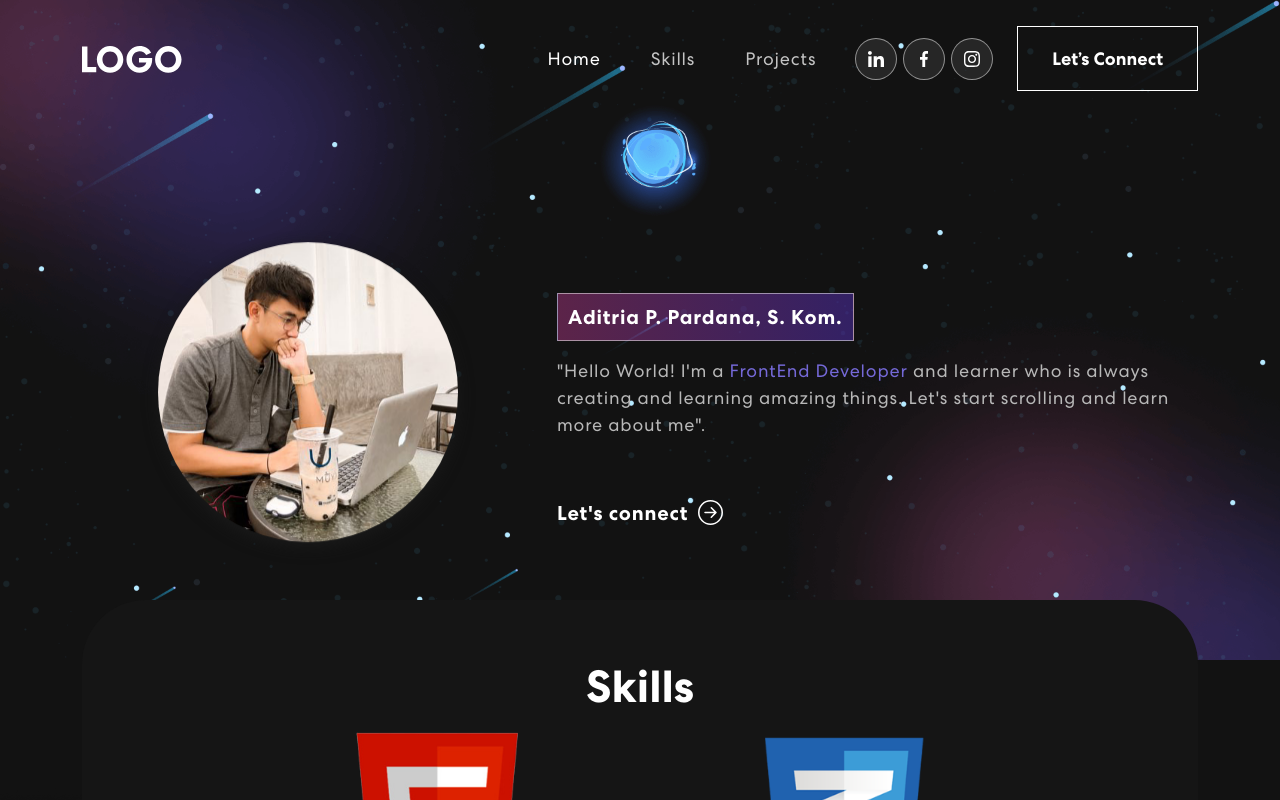
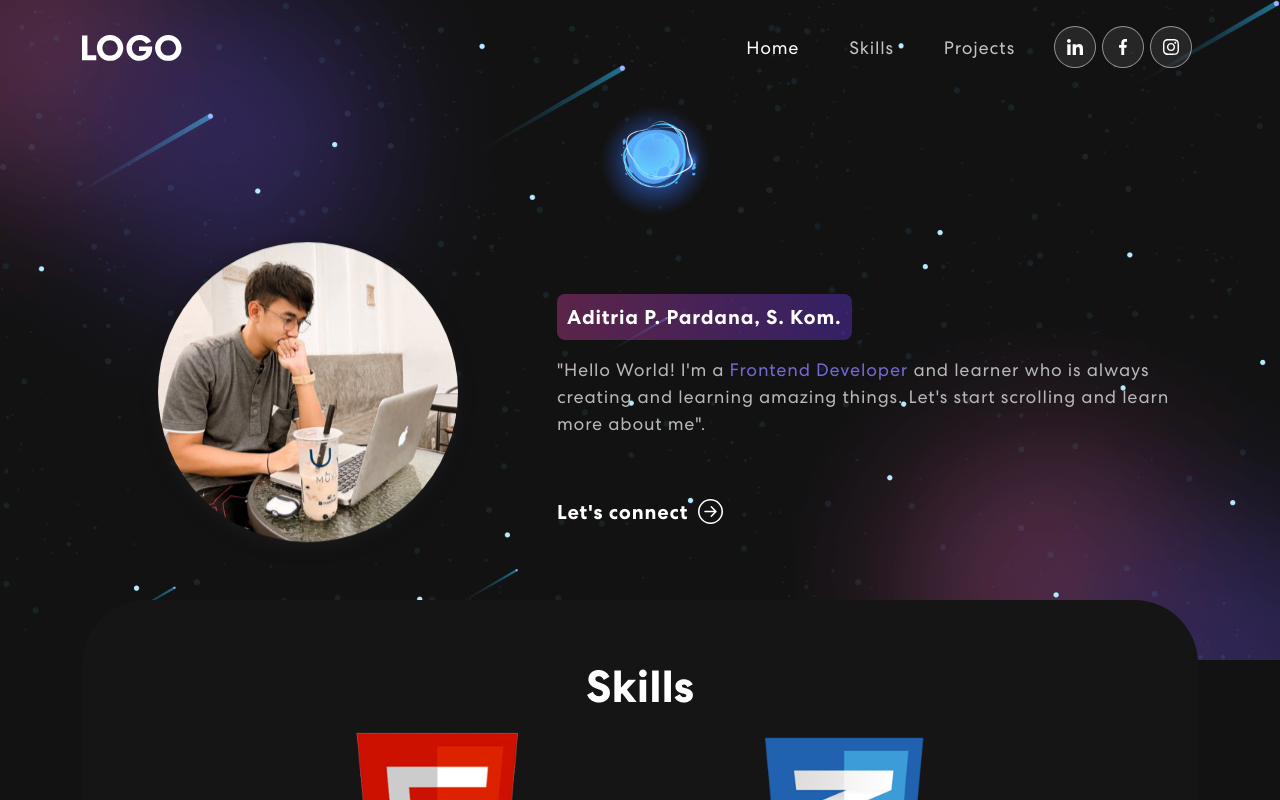
Before and after one commit to pardana/aditria-pardana, a React (Create React App) app: page / in a window 1280 px wide. Shown: the top 800 px of the page. Built offline with nearby package versions, Linux system fonts and the light colour scheme.

Commit message:
update border radius

```diff
--- a/src/App.css
+++ b/src/App.css
@@ -172,6 +172,7 @@ span.navbar-text {
   position: relative;
   background-color: transparent;
   transition: 0.3s ease-in-out;
+  border-radius: 8px;
 }
 .navbar-text button span {
   z-index: 1;
@@ -260,10 +261,11 @@ nav.navbar .navbar-toggler[aria-expanded="true"] .navbar-toggler-icon {
     rgba(170, 54, 124, 0.5) -5.91%,
     rgba(74, 47, 189, 0.5) 111.58%
   );
-  border: 1px solid rgba(255, 255, 255, 0.5);
+  /* border: 1px solid rgba(255, 255, 255, 0.5); */
   font-size: 20px;
   margin-bottom: 16px;
   display: inline-block;
+  border-radius: 8px;
 }
 .banner h1 {
   font-size: 65px;
--- a/src/components/Banner.js
+++ b/src/components/Banner.js
@@ -78,7 +78,7 @@ export default function Banner() {
                     "Hello World! I'm a
                     <span style={{ color: "#7569D8" }}>
                       {" "}
-                      FrontEnd Developer
+                      Frontend Developer
                     </span>{" "}
                     and learner who is always creating and learning amazing
                     things. Let's start scrolling and learn more about me".
--- a/src/components/Navigation.js
+++ b/src/components/Navigation.js
@@ -82,9 +82,9 @@ export default function Navigation() {
               </a>
             </div>
             {/* <HashLink to="#connect"> */}
-            <button className="vvd">
+            {/* <button className="vvd">
               <span>Let’s Connect</span>
-            </button>
+            </button> */}
             {/* </HashLink> */}
           </span>
         </Navbar.Collapse>
```
